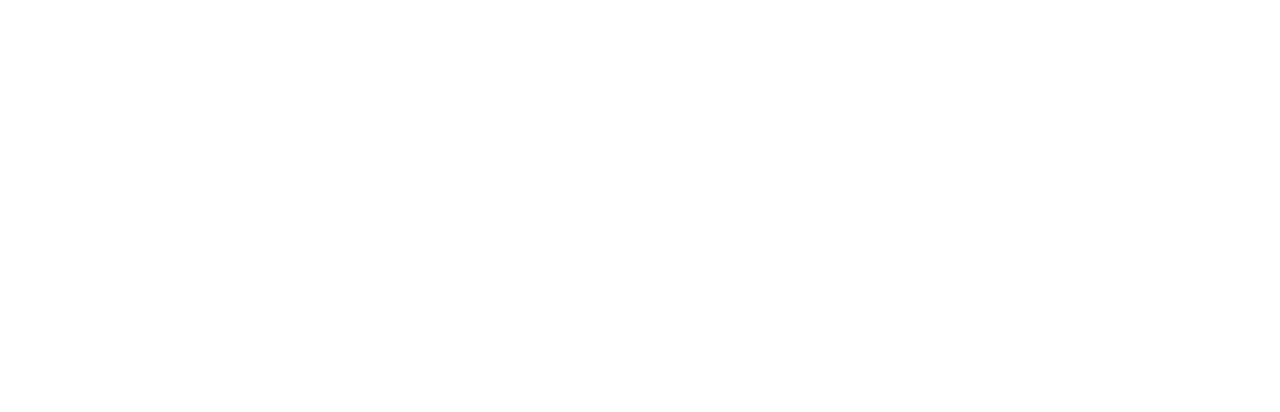
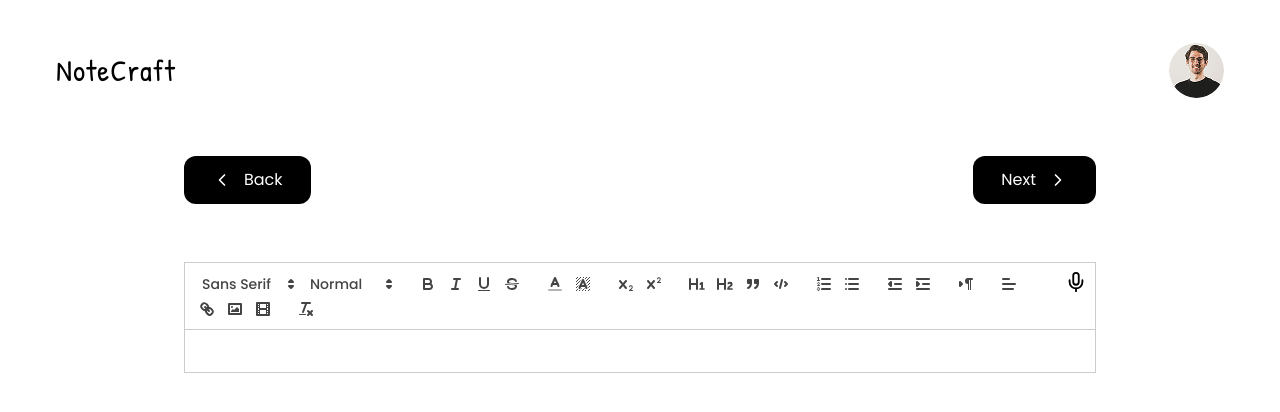
Before and after one commit to amliyanage/note-craft, a React (Vite) app: page /dashboard/edit in a window 1280 px wide. Before the commit this address had no page. Shown: the top 412 px of the page. Built offline with nearby package versions, Linux system fonts and the light colour scheme.

Commit message:
add speech recognition functionality; update routing and components for note editing and home page

```diff
--- a/package.json
+++ b/package.json
@@ -10,12 +10,14 @@
     "preview": "vite preview"
   },
   "dependencies": {
+    "@mantine/rte": "^5.10.5",
     "@reduxjs/toolkit": "^2.5.1",
     "@tailwindcss/vite": "^4.0.5",
     "axios": "^1.7.9",
     "lucide-react": "^0.475.0",
-    "react": "^19.0.0",
-    "react-dom": "^19.0.0",
+    "react": "^18.3.1",
+    "react-dom": "^18.3.1",
+    "react-quill": "^2.0.0",
     "react-redux": "^9.2.0",
     "tailwindcss": "^4.0.5"
   },
--- a/src/App.tsx
+++ b/src/App.tsx
@@ -3,9 +3,10 @@ import {BrowserRouter, Route, Routes} from "react-router-dom";
 import LoginForm from "./components/register/LoginForm.tsx";
 import RegisterForm from "./components/register/RegisterForm.tsx";
 import ForgetPasswordForm from "./components/register/forgetPassword/ForgetPasswordForm.tsx";
-import HomePage from "./components/HomePage.tsx";
+import HomePage from "./components/wall/HomePage.tsx";
 import Dashboard from "./components/Dashboard.tsx";
 import SaveNotePage01 from "./components/wall/SaveNotePage01.tsx";
+import NoteEditor from "./components/wall/NoteEditor.tsx";
 
 function App() {
 
@@ -19,6 +20,7 @@ function App() {
                 <Route path="/dashboard" element={ <Dashboard /> } >
                     <Route path="" element={ <HomePage /> } />
                     <Route path="save" element={ <SaveNotePage01 /> } />
+                    <Route path="edit" element={ <NoteEditor /> } />
                 </Route>
             </Routes>
         </BrowserRouter>
--- a/src/components/HomePage.tsx
+++ b/src/components/wall/HomePage.tsx
@@ -1,7 +1,15 @@
 import { Search , ListFilter , Globe , Star , Plus } from 'lucide-react';
-import NoteCard from "./card/NoteCard.tsx";
+import NoteCard from "../card/NoteCard.tsx";
+import {useNavigate} from "react-router-dom";
 
 const HomePage = () => {
+
+    const navigate = useNavigate();
+
+    const openCreateNote = () => {
+        navigate('/dashboard/save');
+    }
+
     return (
         <div>
             <div className="flex justify-between mt-[43px]">
@@ -25,7 +33,9 @@ const HomePage = () => {
                         <span className="text-[15px] font-[500]">Favorites</span>
                     </button>
                     <button
-                        className=" h-[50px] flex justify-center items-center border-[#000] rounded-[12px] px-5 gap-3 border-[1.5px]">
+                        className=" h-[50px] flex justify-center items-center border-[#000] rounded-[12px] px-5 gap-3 border-[1.5px]"
+                        onClick={openCreateNote}
+                    >
                         <Plus color="#000" size="18px"/>
                         <span className="text-[15px] font-[500]">New Note</span>
                     </button>
--- /dev/null
+++ b/src/components/wall/NoteEditor.tsx
@@ -0,0 +1,111 @@
+import React, { useState, useEffect } from "react";
+import ReactQuill from "react-quill";
+import "react-quill/dist/quill.snow.css";
+import { ChevronLeft, ChevronRight, Mic, MicOff } from "lucide-react";
+import {useNavigate} from "react-router-dom";
+
+// Toolbar options with color and highlight options
+const toolbarOptions = [
+    [{ font: [] }, { size: [] }],
+    ["bold", "italic", "underline", "strike"],
+    [{ color: [] }, { background: [] }], // Color and highlight options
+    [{ script: "sub" }, { script: "super" }],
+    [{ header: "1" }, { header: "2" }, "blockquote", "code-block"],
+    [{ list: "ordered" }, { list: "bullet" }],
+    [{ indent: "-1" }, { indent: "+1" }],
+    [{ direction: "rtl" }],
+    [{ align: [] }],
+    ["link", "image", "video"],
+    ["clean"],
+];
+
+const NoteEditor: React.FC = () => {
+    const [content, setContent] = useState<string>(""); // State to store content
+    const [isListening, setIsListening] = useState<boolean>(false); // Track voice typing state
+    const [recognition, setRecognition] = useState<SpeechRecognition | null>(null); // SpeechRecognition instance
+    const navigate = useNavigate();
+
+    const handleNext = () => {
+        navigate('/dashboard');
+    }
+
+    const handleBack = () => {
+        navigate('/dashboard/save');
+    }
+
+    // Initialize SpeechRecognition if supported
+    useEffect(() => {
+        if ("SpeechRecognition" in window || "webkitSpeechRecognition" in window) {
+            const SpeechRecognition = window.SpeechRecognition || (window as any).webkitSpeechRecognition;
+            const recognitionInstance = new SpeechRecognition();
+            recognitionInstance.lang = "en-US"; // Set language
+            recognitionInstance.interimResults = true; // Enable interim results
+
+            // Handle speech result event
+            recognitionInstance.onresult = (event: SpeechRecognitionEvent) => {
+                const transcript = event.results[event.results.length - 1][0].transcript;
+
+                // Only append the final result (not interim results)
+                if (event.results[event.results.length - 1].isFinal) {
+                    setContent((prevContent) => prevContent + transcript); // Add final transcript to content
+                }
+            };
+
+            setRecognition(recognitionInstance); // Save recognition instance
+        } else {
+            alert("Speech Recognition is not supported in your browser.");
+        }
+
+        // Cleanup when the component unmounts
+        return () => {
+            if (recognition) {
+                recognition.stop(); // Stop the recognition if component unmounts
+            }
+        };
+    }, []);
+
+    // Function to toggle listening state
+    const toggleListening = () => {
+        if (recognition) {
+            if (isListening) {
+                recognition.stop(); // Stop recognition without clearing content
+            } else {
+                recognition.start(); // Start recognition without resetting content
+            }
+            setIsListening(!isListening); // Toggle state
+        }
+    };
+
+    return (
+        <div className="px-[10vw]">
+            {/* Navigation buttons */}
+            <div className="flex justify-between mt-[58px] mb-[58px]">
+                <button className="flex items-center gap-3 bg-black text-[#fff] p-3 px-7 rounded-[12px]" onClick={handleBack}>
+                    <ChevronLeft size="20px" />
+                    <span>Back</span>
+                </button>
+                <button className="flex items-center gap-3 bg-black text-[#fff] p-3 px-7 rounded-[12px]" onClick={handleNext}>
+                    <span>Next</span>
+                    <ChevronRight size="20px" />
+                </button>
+            </div>
+
+            {/* Button to toggle voice typing */}
+            <button
+                onClick={toggleListening}
+                className="float-end mt-[9px] me-[9px]"
+            >
+                {isListening ? <MicOff size="22px" /> : <Mic size="22px" />}
+            </button>
+
+            {/* React Quill editor */}
+            <ReactQuill
+                value={content}
+                onChange={setContent}
+                modules={{ toolbar: toolbarOptions }} // Pass toolbar options
+            />
+        </div>
+    );
+};
+
+export default NoteEditor;
--- a/src/components/wall/SaveNotePage01.tsx
+++ b/src/components/wall/SaveNotePage01.tsx
@@ -1,6 +1,18 @@
 import {ChevronLeft, ChevronRight, CloudUpload} from "lucide-react";
 import SaveNoteImg from '../../assets/save-note-img.png';
+import {useNavigate} from "react-router-dom";
 const SaveNotePage01 = () => {
+
+    const navigate = useNavigate();
+
+    const handleNext = () => {
+        navigate('/dashboard/edit');
+    }
+
+    const handleBack = () => {
+        navigate('/dashboard');
+    }
+
     return (
         <div className="flex w-full h-[90%] justify-center items-center">
             <div>
@@ -23,11 +35,11 @@ const SaveNotePage01 = () => {
                             <span className="text-[#1DB954]">No File Selected</span>
                         </div>
                         <div className="flex justify-between mt-[43px]">
-                            <button className="flex items-center gap-3 bg-black text-[#fff] p-3 px-7 rounded-[12px]">
+                            <button className="flex items-center gap-3 bg-black text-[#fff] p-3 px-7 rounded-[12px]" onClick={handleBack}>
                                 <ChevronLeft size="20px"/>
                                 <span>Back</span>
                             </button>
-                            <button className="flex items-center gap-3 bg-black text-[#fff] p-3 px-7 rounded-[12px]">
+                            <button className="flex items-center gap-3 bg-black text-[#fff] p-3 px-7 rounded-[12px]" onClick={handleNext}>
                                 <span>Next</span>
                                 <ChevronRight size="20px"/>
                             </button>
--- /dev/null
+++ b/src/speechRecognition.d.ts
@@ -0,0 +1,23 @@
+// speechRecognition.d.ts
+interface SpeechRecognitionEvent extends Event {
+    results: SpeechRecognitionResultList;
+    interpretationResults: any; // You can refine this based on your use case
+}
+
+interface SpeechRecognitionResult {
+    transcript: string;
+    confidence: number;
+}
+
+interface SpeechRecognition extends EventTarget {
+    lang: string;
+    interimResults: boolean;
+    onresult: (event: SpeechRecognitionEvent) => void;
+    start(): void;
+    stop(): void;
+}
+
+interface Window {
+    SpeechRecognition: typeof SpeechRecognition;
+    webkitSpeechRecognition: typeof SpeechRecognition;
+}
```
Also changed, not shown: 1 other file (tests, documents, lock files or other folders).
